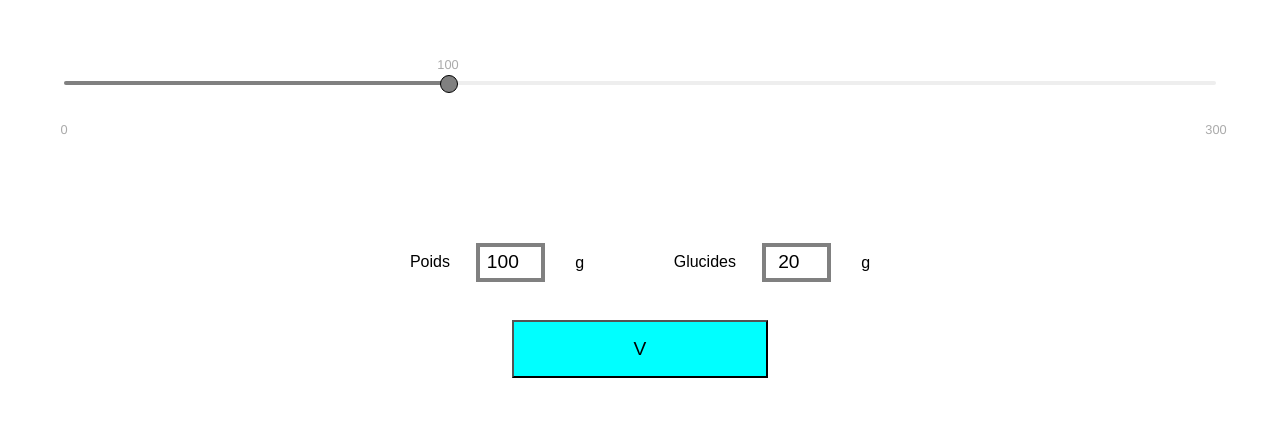
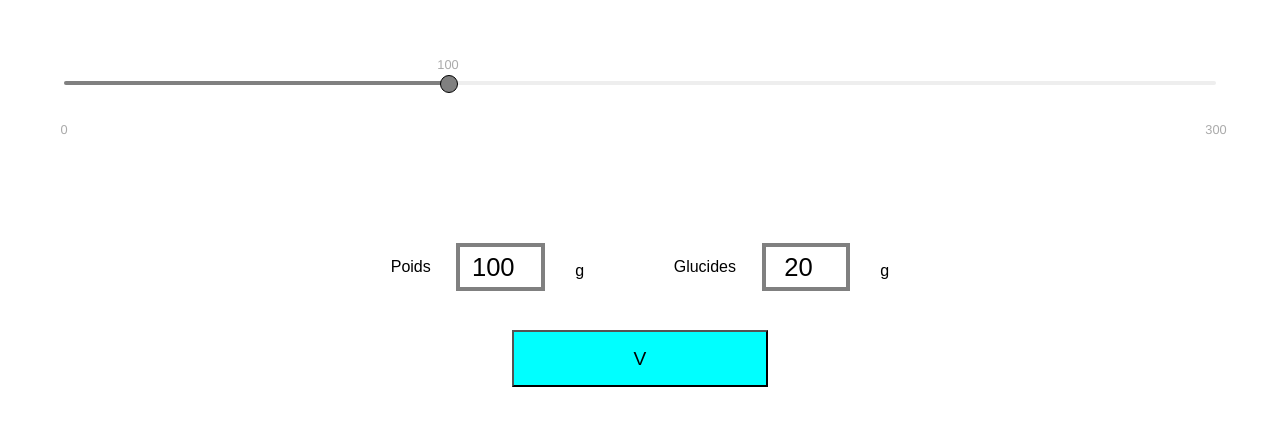
Before and after one commit to WildCodeSchool/Paris-0919-P2-Diabete, a React (Create React App) app in the folder ohmyg/: page / in a window 1280 px wide. Shown: the part 205-630 px from the top of the page. Built offline with nearby package versions, Linux system fonts and the light colour scheme.

Commit message:
conflicts resolved

```diff
--- a/ohmyg/src/components/pages/calculation/CarbCalculation.css
+++ b/ohmyg/src/components/pages/calculation/CarbCalculation.css
@@ -78,3 +78,10 @@ button{
    font-size: 1.2em;
    background-color: aqua;
 }
+
+
+
+/* VERSION DESKTOP */
+   input{
+      font-size: 1.6em;
+   }
```
